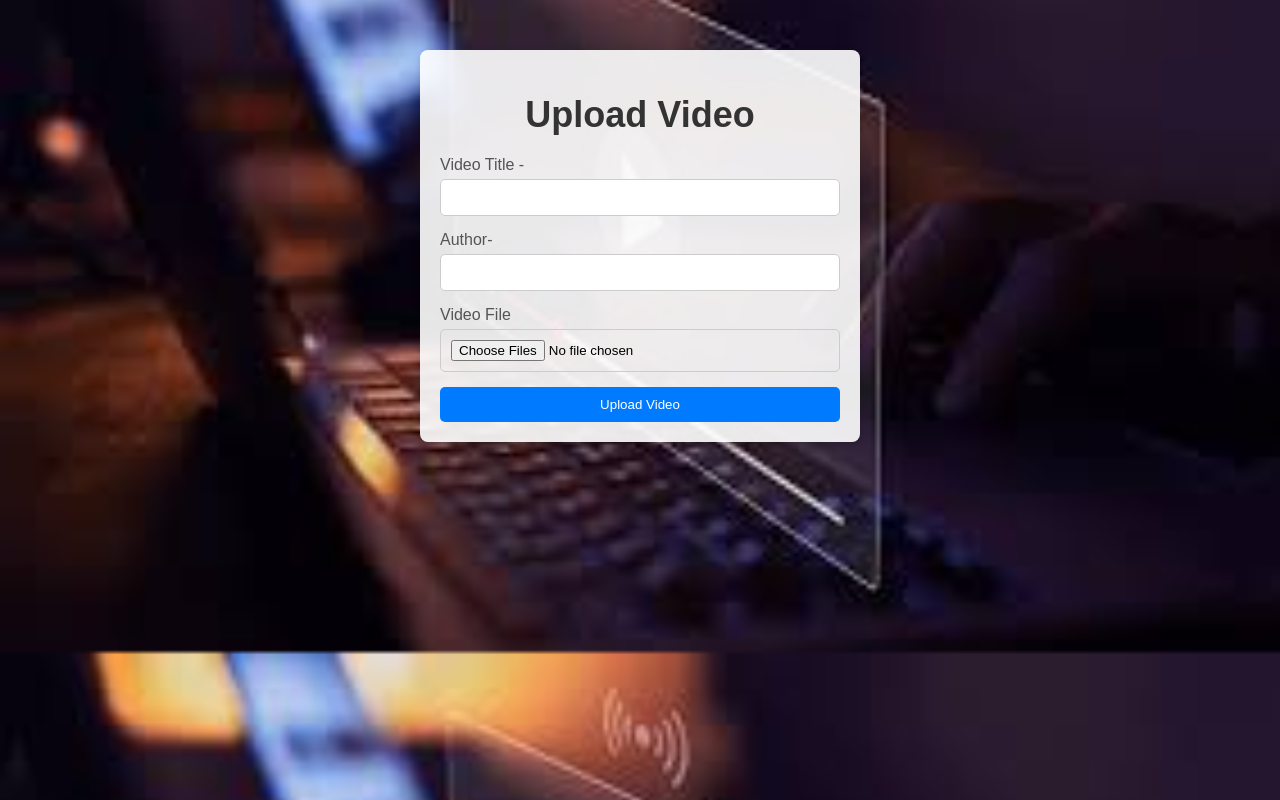
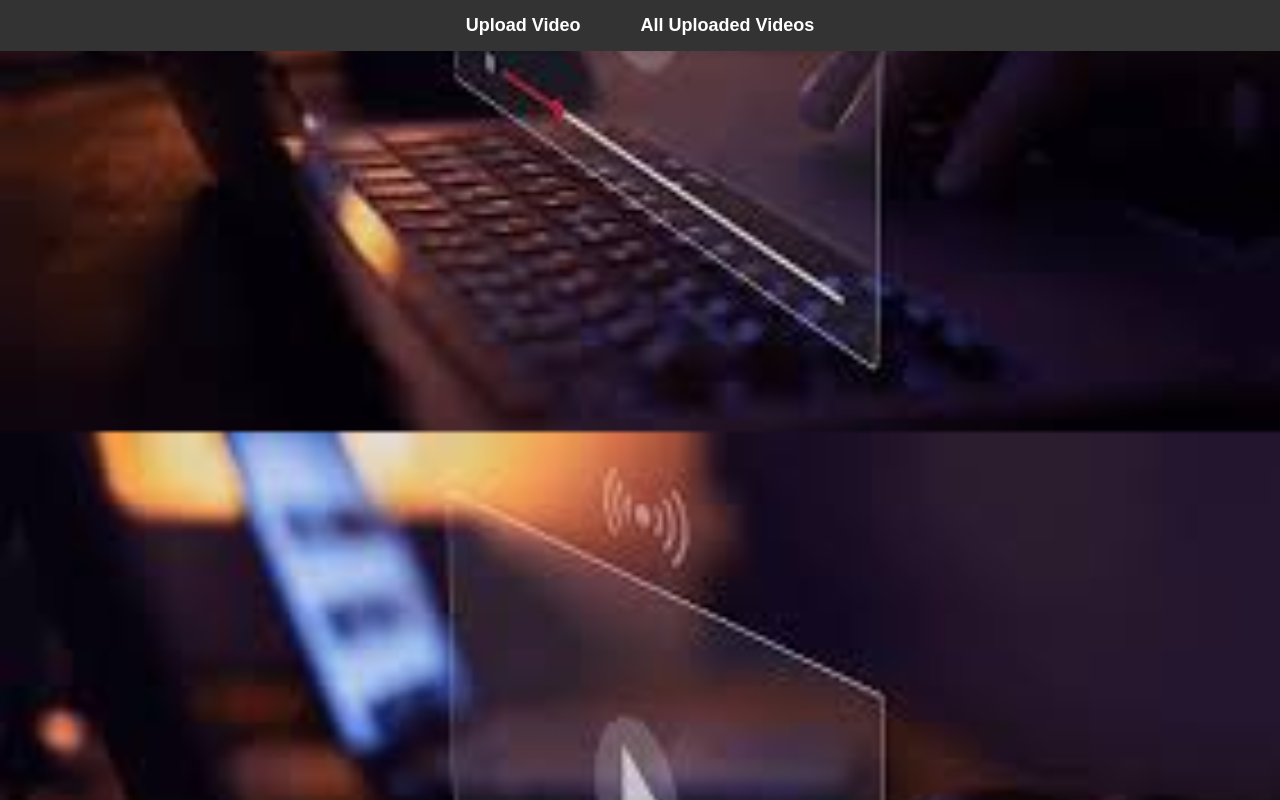
Before and after one commit to tanaya29102000/Stream-App, a React (Create React App) app in the folder frontend-client/: page / in a window 1280 px wide. Before the commit this address led to /upload-video. Built offline with nearby package versions, Linux system fonts and the light colour scheme.

Commit message:
some chnages in front

```diff
--- a/frontend-client/src/App.js
+++ b/frontend-client/src/App.js
@@ -1,13 +1,14 @@
 import React from 'react';
-import { BrowserRouter as Router, Route, Routes, Navigate } from 'react-router-dom';
+import { BrowserRouter as Router, Route, Routes } from 'react-router-dom';
+import Navbar from './components/Navbar'; // Fixed case-sensitive import
 import UploadVideo from './components/UploadVideo';
-import UploadedVideos from './components/UploadedVideos';
+import UploadedVideos from './components/UploadedVideos'; // Removed the extra semicolon
 
 const App = () => {
   return (
     <Router>
+      <Navbar />
       <Routes>
-        <Route path="/" element={<Navigate to="/upload-video" />} /> {/* Redirect root to upload-video */}
         <Route path="/upload-video" element={<UploadVideo />} />
         <Route path="/all-uploaded-videos" element={<UploadedVideos />} />
       </Routes>
--- /dev/null
+++ b/frontend-client/src/components/Navbar.css
@@ -0,0 +1,47 @@
+
+/* Navbar container */
+.navbar {
+    background-color: #333;
+    padding: 15px 20px;
+    display: flex;
+    justify-content: center;
+    align-items: center;
+    box-shadow: 0 4px 8px rgba(0, 0, 0, 0.1);
+  }
+
+  /* Navigation list */
+  .nav-list {
+    list-style-type: none;
+    margin: 0;
+    padding: 0;
+    display: flex;
+    gap: 30px;
+  }
+
+  /* Navigation links */
+  .nav-link {
+    color: white;
+    text-decoration: none;
+    font-size: 18px;
+    font-weight: bold;
+    padding: 8px 15px;
+    border-radius: 5px;
+    transition: color 0.3s ease; /* Transition for color change */
+  }
+
+  /* Hover effect for links - only changes text color */
+  .nav-link:hover {
+    color: #ffcc00; /* Change this color to your desired hover color */
+  }
+
+  /* Responsive adjustments */
+  @media (max-width: 768px) {
+    .nav-list {
+      flex-direction: column;
+      gap: 20px;
+    }
+
+    .nav-link {
+      text-align: center;
+    }
+  }
--- /dev/null
+++ b/frontend-client/src/components/Navbar.js
@@ -0,0 +1,16 @@
+import React from 'react';
+import { Link } from 'react-router-dom';
+import './Navbar.css';
+
+const Navbar = () => {
+  return (
+    <nav className="navbar">
+      <ul className="nav-list">
+        <li><Link to="/upload-video" className="nav-link">Upload Video</Link></li>
+        <li><Link to="/all-uploaded-videos" className="nav-link">All Uploaded Videos</Link></li>
+      </ul>
+    </nav>
+  );
+};
+
+export default Navbar;
--- a/frontend-client/src/components/UploadVideo.js
+++ b/frontend-client/src/components/UploadVideo.js
@@ -31,12 +31,13 @@ const UploadVideo = () => {
       const url = 'http://localhost:5000/api/upload-video';
       const response = await axios.post(url, formData, config);
 
-      // SweetAlert success message
+      // Show success SweetAlert
       Swal.fire({
-        title: 'Success!',
-        text: 'Video uploaded successfully!',
         icon: 'success',
-        confirmButtonText: 'Okay',
+        title: 'Video Uploaded',
+        text: 'Your video has been uploaded successfully!',
+        confirmButtonText: 'OK',
+        timer: 3000
       });
 
       // Reset form inputs
@@ -48,12 +49,12 @@ const UploadVideo = () => {
     } catch (err) {
       console.log('Error uploading video:', err.response);
 
-      // SweetAlert error message
+      // Show error SweetAlert
       Swal.fire({
-        title: 'Error!',
-        text: 'There was an issue uploading your video.',
         icon: 'error',
-        confirmButtonText: 'Try Again',
+        title: 'Error',
+        text: 'Failed to upload video. Please try again.',
+        confirmButtonText: 'OK',
       });
     }
   };
@@ -63,7 +64,7 @@ const UploadVideo = () => {
       <h1 className="card-title">Upload Video</h1>
       <form className="card-form">
         <div className="form-group">
-          <label>Video Title -</label>
+          <label>Title-</label>
           <input
             type="text"
             value={title}
@@ -81,7 +82,7 @@ const UploadVideo = () => {
           />
         </div>
         <div className="form-group">
-          <label>Video File</label>
+          <label>Video-</label>
           <input
             type="file"
             multiple
--- a/frontend-client/src/components/UploadedVideos.css
+++ b/frontend-client/src/components/UploadedVideos.css
@@ -1,67 +1,75 @@
-/* Container styling */
+/* UploadedVideos.css */
+
 .all-videos-container {
-  display: flex;
-  flex-direction: column;
-  align-items: center;
-  justify-content: center;
-  min-height: 100vh;
-  background-color: #f0f4f8; /* Light background color */
+  max-width: 1200px;
+  margin: 0 auto;
   padding: 20px;
-}
-
-/* Main title styling */
-h1 {
-  color: #333;
-  font-size: 36px;
-  margin-bottom: 30px;
-}
-
-/* Individual video item styling */
-.video-item {
-  background-color: white; /* Solid white background */
-  border-radius: 8px;
-  padding: 20px;
-  margin-bottom: 20px;
-  width: 80%;
-  max-width: 600px;
-  box-shadow: 0 4px 8px rgba(0, 0, 0, 0.1); /* Subtle shadow */
+  background-color: #f9f9f9;
+  border-radius: 10px;
+  box-shadow: 0 4px 8px rgba(0, 0, 0, 0.1);
   text-align: center;
 }
 
-/* Title of each video */
-h3 {
+h1 {
+  font-size: 2rem;
   color: #333;
-  font-size: 20px;
-  margin-bottom: 15px;
+  margin-bottom: 20px;
 }
 
-/* Video player styling */
+.video-item {
+  background-color: #fff;
+  margin: 20px 0;
+  padding: 20px;
+  border-radius: 10px;
+  box-shadow: 0 2px 5px rgba(0, 0, 0, 0.15);
+  display: inline-block;
+  width: calc(33.333% - 40px);
+  margin-right: 15px;
+  vertical-align: top;
+}
+
+.video-item h3 {
+  font-size: 1.2rem;
+  color: #555;
+  margin-bottom: 10px;
+}
+
 video {
   width: 100%;
-  border-radius: 8px;
-  margin-bottom: 15px;
-  outline: none;
+  height: 180px;
+  border-radius: 10px;
+  background-color: #000;
 }
 
-/* Delete button styling */
 button {
-  padding: 10px 20px;
-  background-color: #ff4d4d;
+  background-color: #ff4b5c;
   color: white;
+  padding: 10px 15px;
   border: none;
   border-radius: 5px;
+  font-size: 1rem;
   cursor: pointer;
+  margin-top: 10px;
   transition: background-color 0.3s ease;
 }
 
-/* Delete button hover effect */
 button:hover {
-  background-color: #ff1a1a;
+  background-color: #e63946;
 }
 
-/* Responsive design for smaller screens */
-@media screen and (max-width: 768px) {
+/* Responsive Design */
+@media (max-width: 768px) {
   .video-item {
-    width: 90%;
+    width: calc(50% - 20px);
   }
 }
+
+@media (max-width: 480px) {
+  .video-item {
+    width: 100%;
+  }
+
+  video {
+    height: 140px;
+  }
+}
--- a/frontend-client/src/components/UploadedVideos.js
+++ b/frontend-client/src/components/UploadedVideos.js
@@ -22,7 +22,7 @@ const UploadedVideos = () => {
     try {
       await axios.delete(`http://localhost:5000/api/videos/${videoId}`);
       setVideos(videos.filter(video => video._id !== videoId));
-      // Show an alert when video is successfully deleted...........
+      // Show an alert when video is successfully deleted
       alert('Video has been deleted successfully!');
     } catch (error) {
       console.error('Error deleting video:', error);
```
Also changed, not shown: frontend-client/src/App.css (line endings or trailing spaces).
